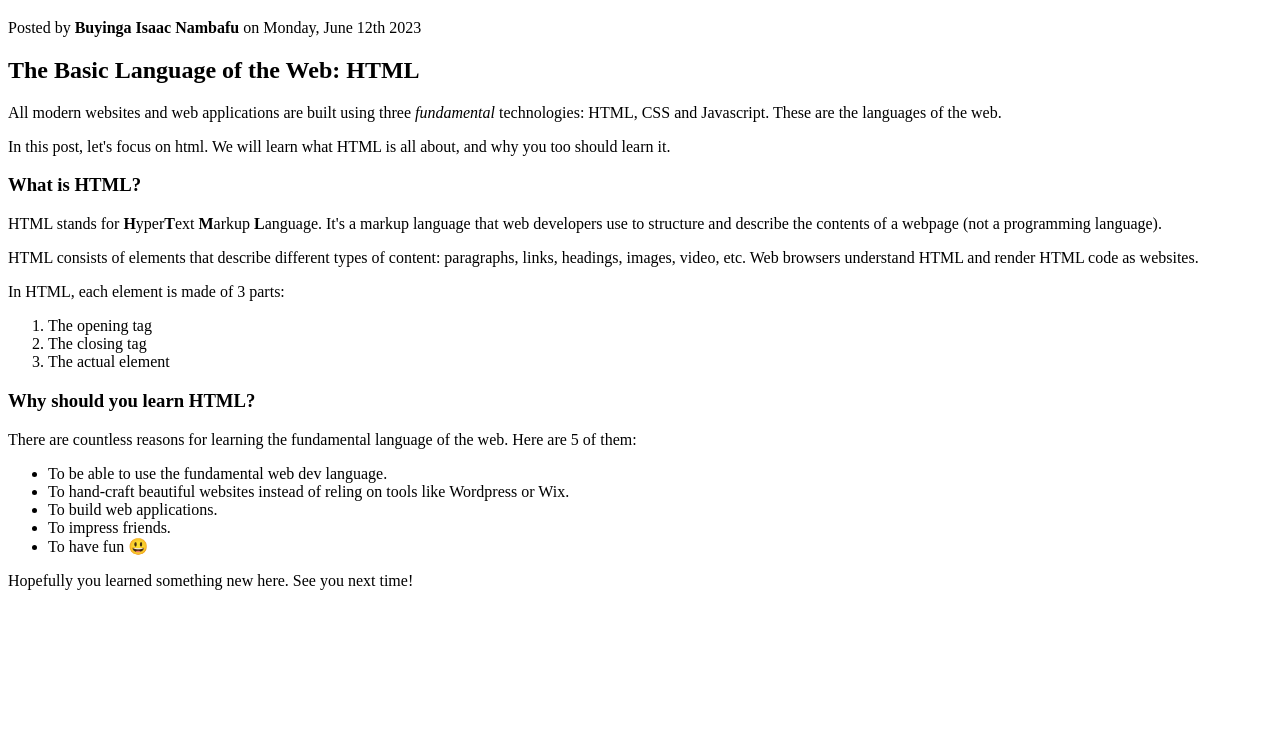
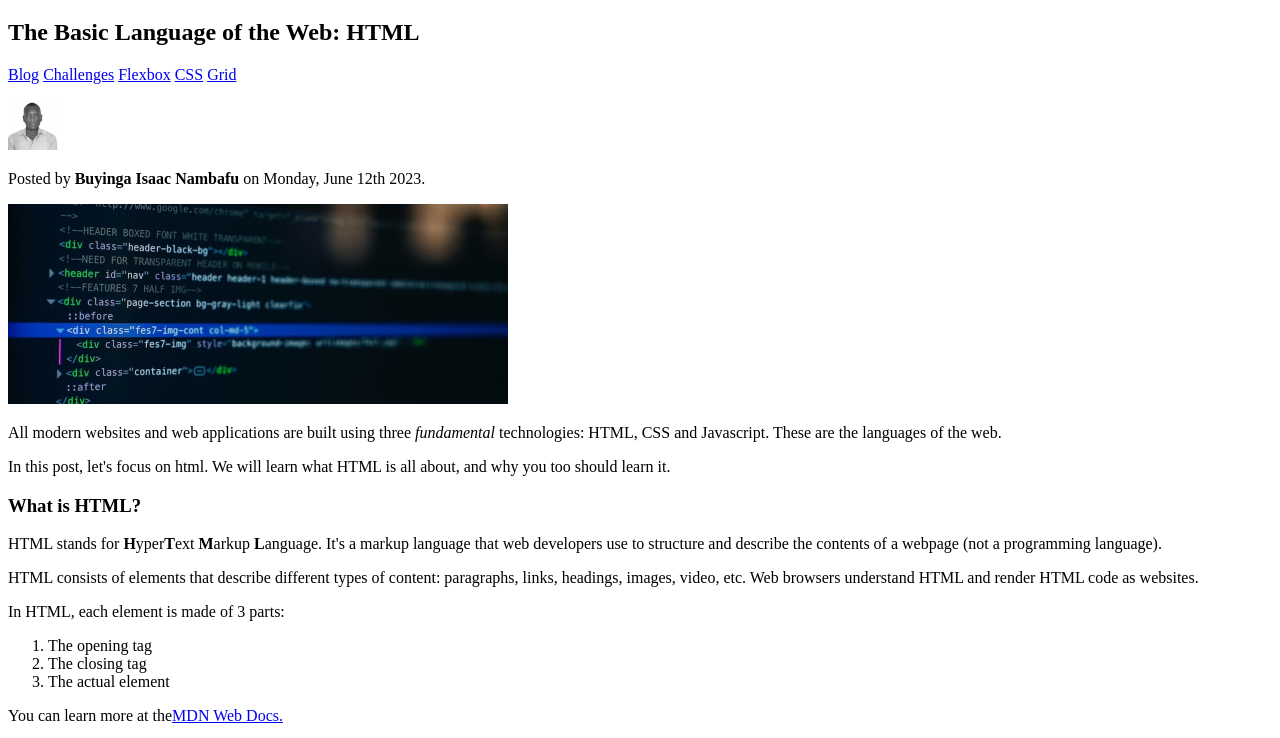
Before and after one commit to nambzak/udemy-webcourse, a plain HTML site: page project1/index.html in a window 1280 px wide. Shown: the part 62-800 px from the top of the page. Drawn offline with Linux system fonts and the light colour scheme.

Commit message:
Changes made after learning about links and adding images

```diff
--- a/project1/index.html
+++ b/project1/index.html
@@ -8,10 +8,32 @@
   </head>
   <body>
     <h1>📘 The Code Magazine</h1>
+    <h2>The Basic Language of the Web: HTML</h2>
+	<p>
+		<a href="blog.html" target="_blank">Blog</a>
+		<a href="challenges.html" target="_blank">Challenges</a>
+		<a href="flexbox.html" target="_blank">Flexbox</a>
+		<a href="css.html" target="_blank">CSS</a>
+		<a href="grid.html" target="_blank">Grid</a>
+	</p>
+    <img
+      src="images/isaac.jpg"
+      alt="Head Shot of Buyinga Isaac Nambafu"
+      width="50"
+      height="50"
+    />
     <p>
-      Posted by <strong>Buyinga Isaac Nambafu</strong> on Monday, June 12th 2023
+      Posted by <strong>Buyinga Isaac Nambafu</strong> on Monday, June 12th
+      2023.
     </p>
-    <h2>The Basic Language of the Web: HTML</h2>
+
+    <img
+      src="images/post-img.jpg"
+      alt="HTML Code on a screen"
+      width="500"
+      height="200"
+    />
+
     <p>
       All modern websites and web applications are built using three
       <em>fundamental</em> technologies: HTML, CSS and Javascript. These are the
@@ -39,6 +61,9 @@
       <li>The closing tag</li>
       <li>The actual element</li>
     </ol>
+	<p>
+		You can learn more at the<a href="https://developer.mozilla.org/en-US/docs/Web/HTML" target="_blank">MDN Web Docs.</a>
+	</p>
     <h3>Why should you learn HTML?</h3>
     <p>
       There are countless reasons for learning the fundamental language of the
```
Also changed, not shown: project1/blog.html (added, +13 -0 lines), project1/challenges.html (added), project1/css.html (added), project1/flexbox.html (added), project1/grid.html (added), project1/images/isaac.jpg (added), project1/images/post-img.jpg (added).
